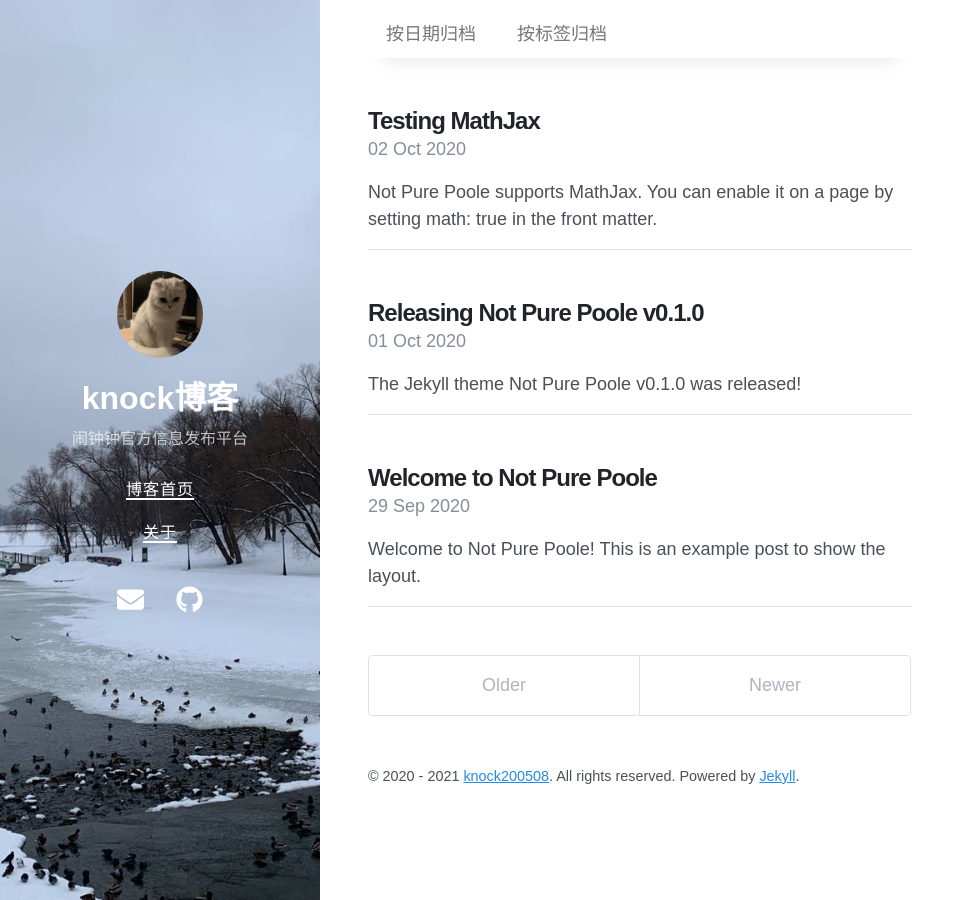
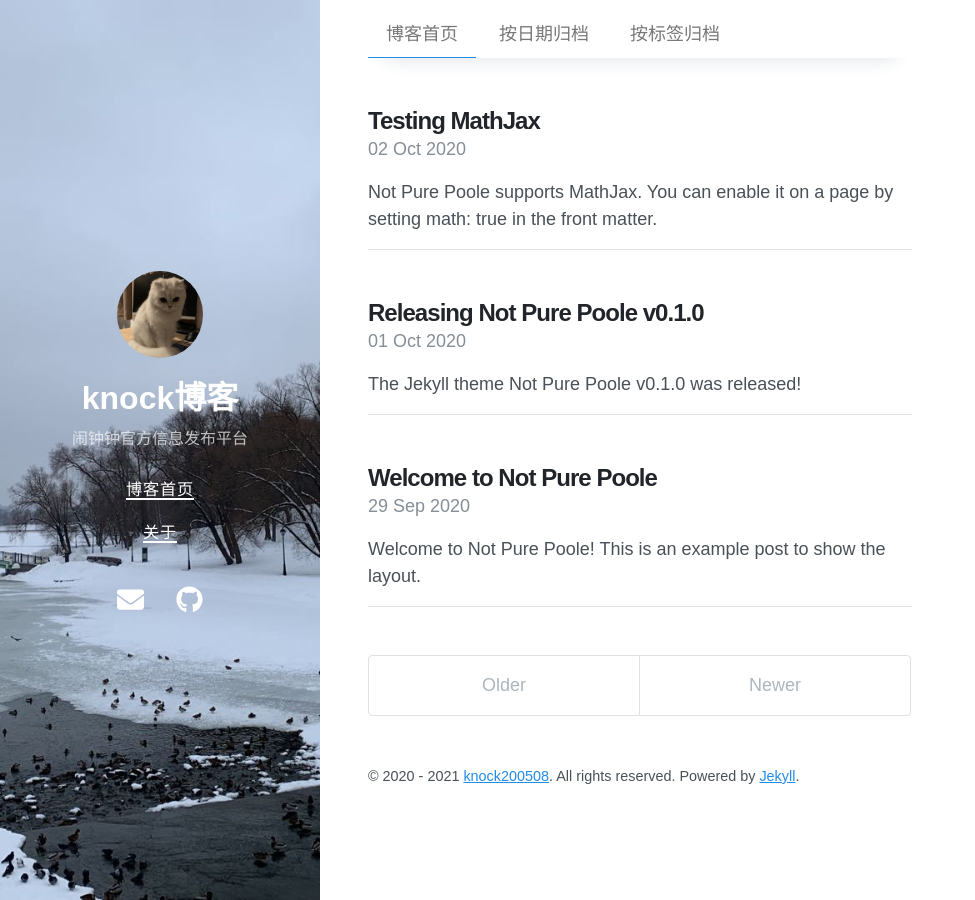
Before and after one commit to knock200508/blog, a Jekyll site: the page built from index.html, in a window 1280 px wide. Shown: the whole page, without its empty margins (0-975 px from the left). Built offline with Jekyll 4.4.1, drawn with Linux system fonts in a browser that asks for light colours; nearby versions of some CDN libraries; the list of posts is cut into pages by our own code.

Commit message:
Update archive.yml

```diff
--- a/_data/archive.yml
+++ b/_data/archive.yml
@@ -1,3 +1,6 @@
+- type: blog
+  title: 博客首页
+  url: /
 - type: dates
   title: 按日期归档
   url: /dates/
```
